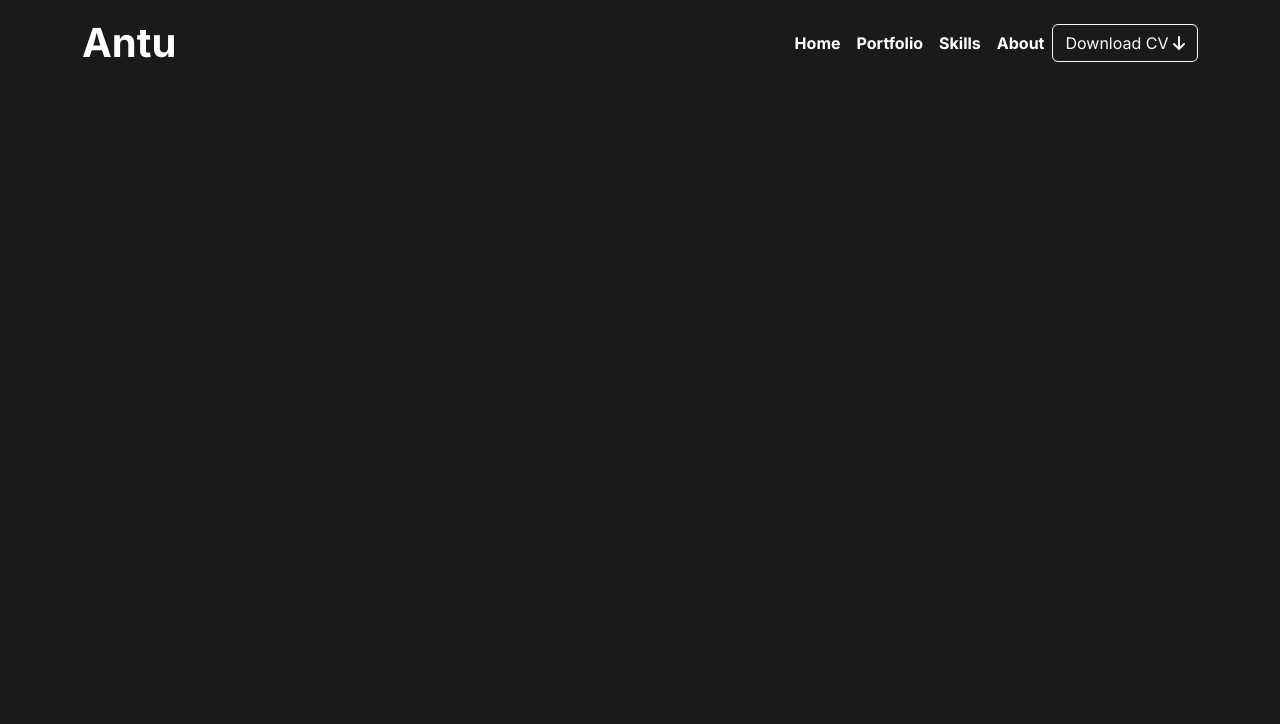
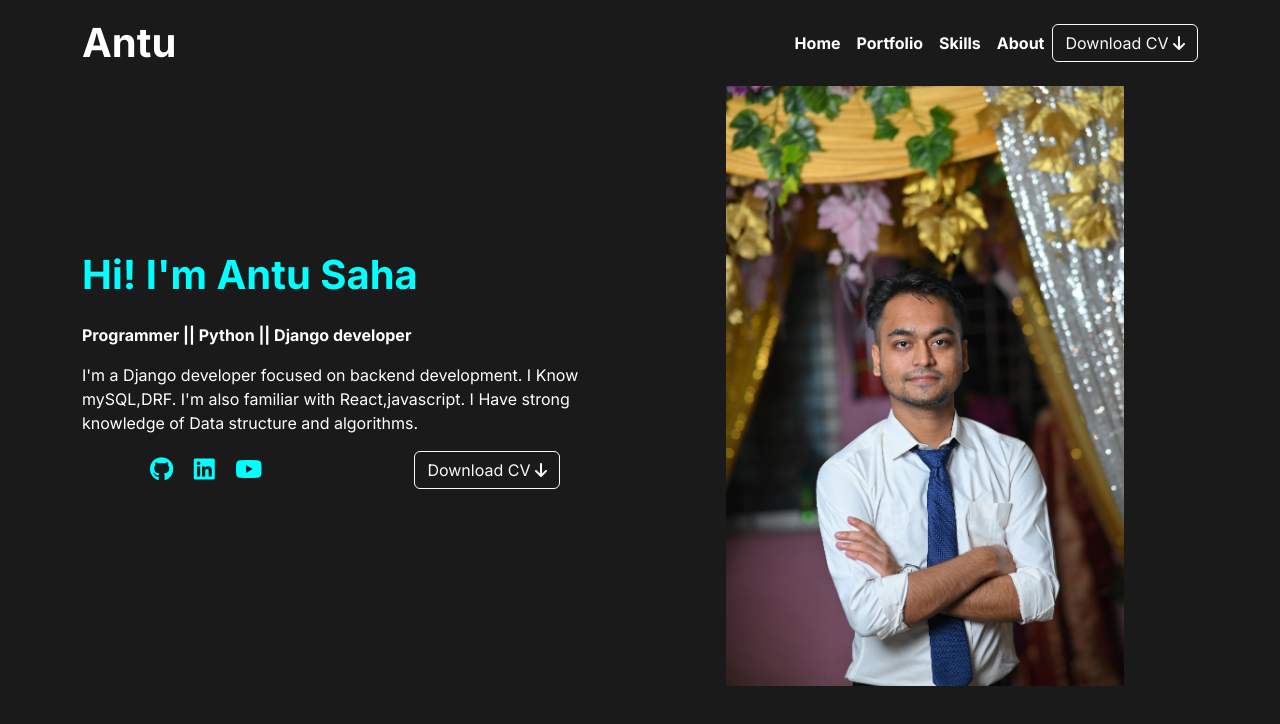
Before and after one commit to antusaha970/portfolio-using-bootstrap, a plain HTML site: page index.html in a window 1280 px wide. Drawn offline with nearby package versions, Linux system fonts and the light colour scheme.

Commit message:
banner section added

```diff
--- /dev/null
+++ b/css/responsive.css
@@ -0,0 +1,5 @@
+@media screen and (min-width: 768px) {
+  .banner-img {
+    height: 600px;
+  }
+}
--- a/css/style.css
+++ b/css/style.css
@@ -4,3 +4,17 @@
 .dark-bg {
   background: #1a1a1a;
 }
+
+.base-color {
+  color: #00ffff;
+}
+.title-color {
+  font-weight: bold;
+  font-size: 40px;
+}
+
+.banner-img {
+  height: 500px;
+  margin: auto;
+  display: block;
+}
--- a/index.html
+++ b/index.html
@@ -24,6 +24,7 @@
       crossorigin="anonymous"
     />
     <link rel="stylesheet" href="css/style.css" />
+    <link rel="stylesheet" href="css/responsive.css" />
   </head>
   <body class="dark-bg">
     <!-- nav bar section -->
@@ -88,6 +89,55 @@
     </header>
     <!-- nav bar section -->
 
+    <main>
+      <!-- banner section -->
+      <section>
+        <div class="container">
+          <div class="row align-items-center justify-content-center">
+            <div class="col-md-6 col-sm-12 col-12 pb-5">
+              <h1 class="base-color title-color py-3">Hi! I'm Antu Saha</h1>
+              <p class="text-white fw-bold cj">
+                Programmer || Python || Django developer
+              </p>
+              <p class="text-white">
+                I'm a Django developer focused on backend development. I Know
+                mySQL,DRF. I'm also familiar with React,javascript. I Have
+                strong knowledge of Data structure and algorithms.
+              </p>
+              <div class="d-flex g-4 align-items-center justify-content-around">
+                <div class="icons">
+                  <a href="" class="base-color fs-4 pe-3"
+                    ><i class="fa-brands fa-github"></i
+                  ></a>
+                  <a href="" class="base-color fs-4 pe-3"
+                    ><i class="fa-brands fa-linkedin"></i
+                  ></a>
+                  <a href="" class="base-color fs-4 pe-3"
+                    ><i class="fa-brands fa-youtube"></i
+                  ></a>
+                </div>
+                <div>
+                  <a href="cv/cv.pdf" download="cv.pdf">
+                    <button class="btn btn-outline-light" type="submit">
+                      Download CV <i class="fa-solid fa-arrow-down"></i>
+                    </button>
+                  </a>
+                </div>
+              </div>
+            </div>
+            <div class="col-md-6 col-sm-12 col-12">
+              <img
+                src="img/profile.jpg"
+                alt="my photos"
+                class="img-fluid banner-img"
+              />
+            </div>
+          </div>
+        </div>
+      </section>
+      <!-- banner section -->
+    </main>
+
     <script
       src="https://cdn.jsdelivr.net/npm/bootstrap@5.3.3/dist/js/bootstrap.bundle.min.js"
       integrity="sha384-YvpcrYf0tY3lHB60NNkmXc5s9fDVZLESaAA55NDzOxhy9GkcIdslK1eN7N6jIeHz"
```
Also changed, not shown: img/profile.jpg (added).
